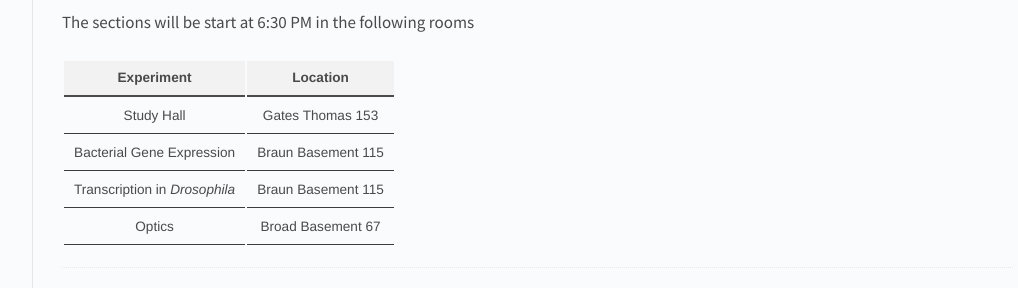
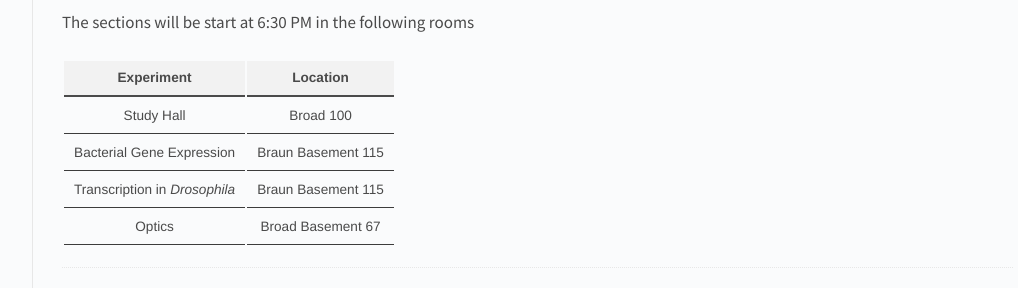
Before and after one commit to RPGroup-PBoC/be262, a Jekyll site: the page built from _posts/2017-01-31-about.md, in a window 1280 px wide. Shown: the part 1573-1861 px from the top of the page, without its empty margins (240-1258 px from the left). Built offline with Jekyll 4.4.1, drawn with Linux system fonts in a browser that asks for light colours.

Commit message:
Corrected a room typo

```diff
--- a/_posts/2017-01-31-about.md
+++ b/_posts/2017-01-31-about.md
@@ -42,7 +42,7 @@ The sections will be start at 6:30 PM in the following rooms
 
 | **Experiment** | **Location**|
 |:--:|:--:|
-| Study Hall | Gates Thomas 153 |
+| Study Hall | Broad 100|
 | Bacterial Gene Expression | Braun Basement 115|
 | Transcription in *Drosophila* | Braun Basement 115|
 | Optics | Broad Basement 67 |
```
